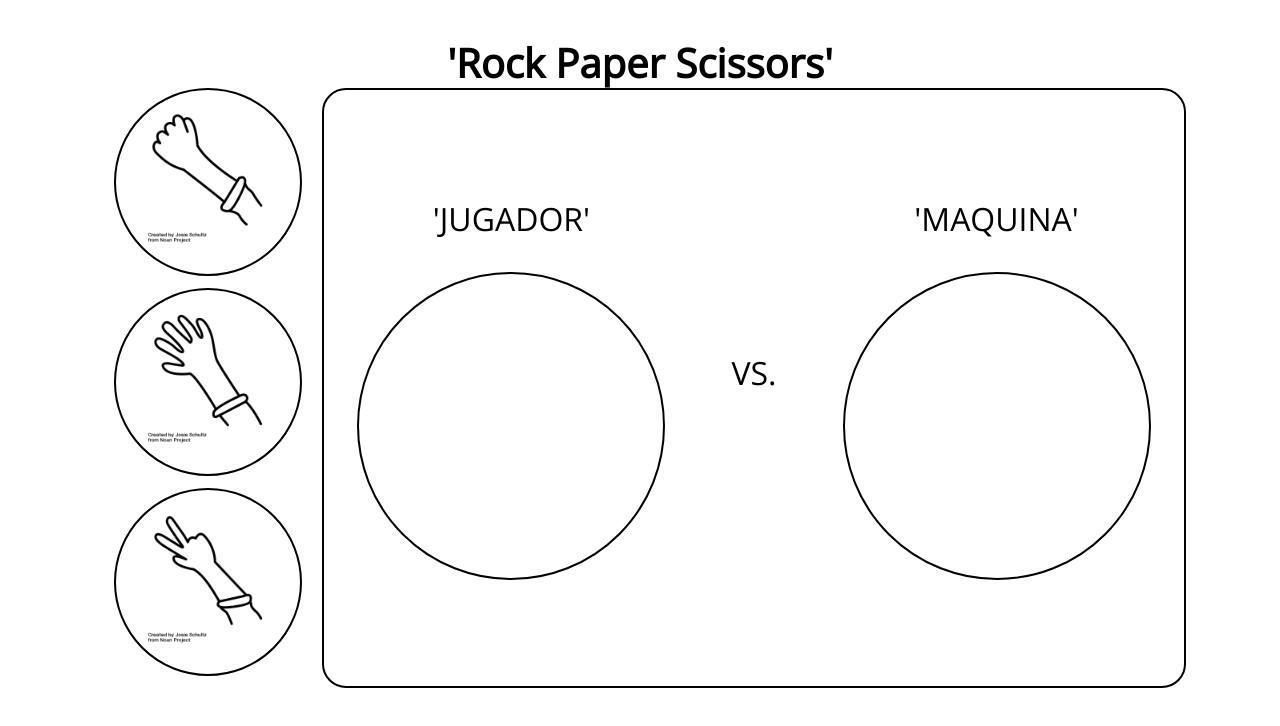
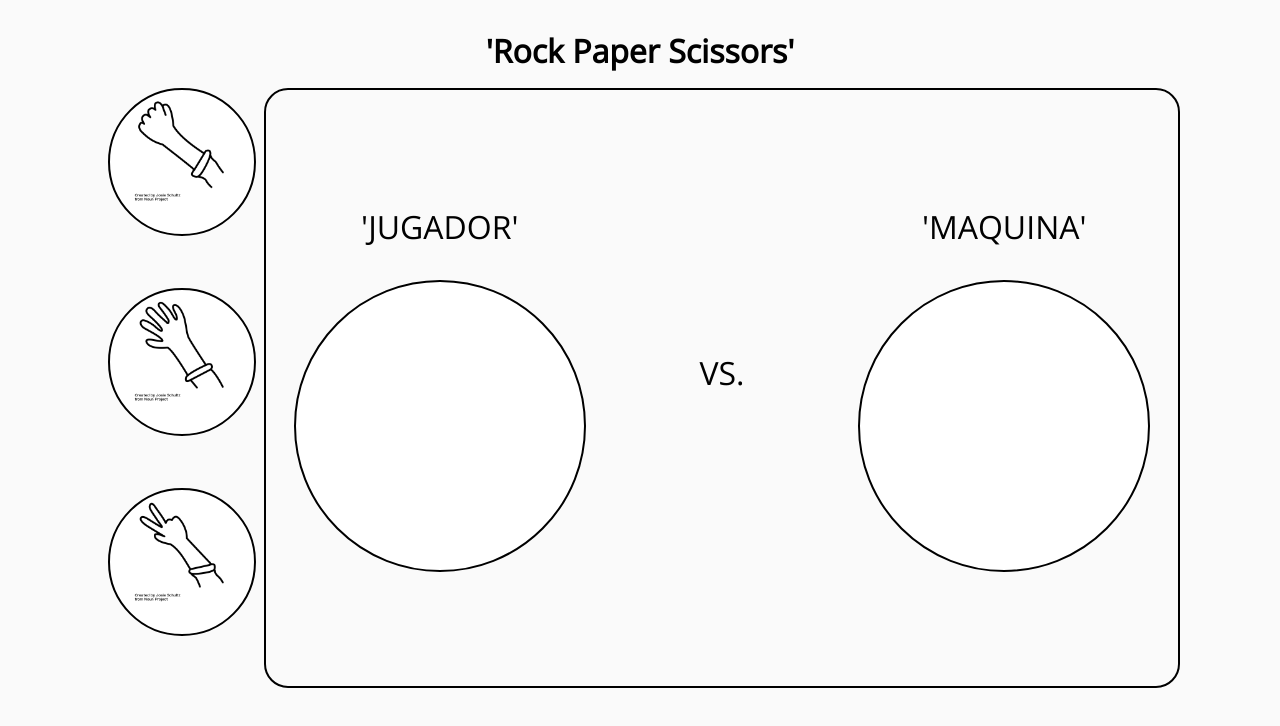
Before and after one commit to ttSpeaker/PiedraPapelTijera, a plain HTML site: page index.html in a window 1280 px wide. Drawn offline with nearby package versions, Linux system fonts and the light colour scheme.

Commit message:
fix layout

```diff
--- a/css/style.css
+++ b/css/style.css
@@ -8,8 +8,10 @@ body {
     grid-template-rows: 10vh 18vh 18vh 18vh 20vh;
     /* font-family: 'Franklin Gothic Medium', 'Arial Narrow', Arial, sans-serif; */
     font-family: 'Open Sans', sans-serif;
-    font-size: 20px;
+    font-size: 8px;
     text-align: center;
+    background: rgb(250, 250, 250);
+    /* background: linear-gradient(90deg, rgba(195,195,195,0.5746673669467788) 0%, rgba(255,242,236,1) 100%, rgba(255,121,73,1) 100%); */
 }
 
 h1 {
@@ -17,10 +19,14 @@ h1 {
     grid-row-end: 2;
     grid-column-start: 2;
     grid-column-end: 5;
-    font-size: 2em;
+    font-size: 2rem;
 }
+.boton, .botonTablero {
+    /* box-shadow: -5px 5px 4px 0px rgba(36,36,36,1); */
+    background-color: white;
+}
+.boton {
 
-.boton {
     margin-left: auto;
     margin-right: auto;
     margin-top: 15px;
@@ -52,14 +58,14 @@ h1 {
 }
 
 .boton img {
-    max-width: 9em;
-    max-height: 9em;
+    max-width: 85%;
+    max-height: 85%;
 }
 
 .botonTablero img {
-    margin-top: 1em;
-    max-width: 10em;
-    max-height: 10em;
+
+    width: 85%;
+    height: 85%;
 }
 
 #board {
@@ -108,32 +114,25 @@ span {
 
     .boton {
         margin-top: 0px;
-        width: 9rem;
-        height: 9rem;
+        width: 8rem;
+        height: 8rem;
         padding: 1em;
         border-style: solid;
         border-width: 2px;
         border-radius: 50%;
     }
 
-    .boton img {
-        max-width: 7em;
-        max-height: 7em;
-    }
+
 
     .botonTablero {
-        width: 15rem;
-        height: 15rem;
+        width: 14rem;
+        height: 14rem;
         padding: 1em;
         border-style: solid;
         border-width: 2px;
         border-radius: 50%;
     }
 
-    .botonTablero img {
-        max-width: 7em;
-        max-height: 7em;
-    }
 
     #piedra {
         grid-row-start: 2;
@@ -175,5 +174,11 @@ span {
     span {
         display: block;
         margin-bottom: 1em;
+        margin-left: auto;
+        margin-right: auto;
+    }
+    #ganador{
+        text-align: center;
+        width: 10rem;
     }
 }
```
